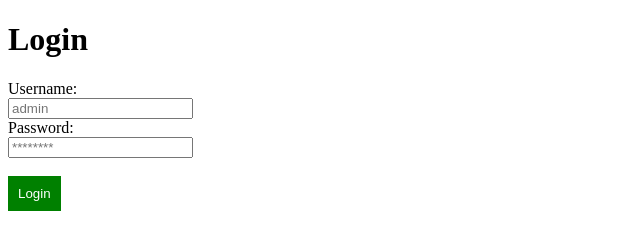
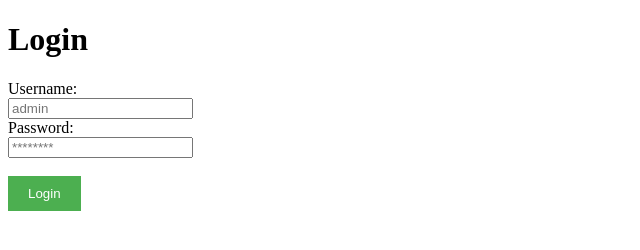
Before and after one commit to iamneo-production/dcbeafbbfcd305677739bfdbccbfebeddone, a plain HTML site: page public/index.html in a window 1280 px wide. Shown: the whole page, without its empty margins (0-640 px from the left). Drawn offline with Linux system fonts and the light colour scheme.

Commit message:
Backup Commit

```diff
--- a/public/index.html
+++ b/public/index.html
@@ -11,10 +11,13 @@ h1{
     align:center;
 }
 button{
-    padding:10px ;
-    background-color: green;
-    border:green;
+    padding:10px 20px 10px 20px;
+    background-color: #4CAF50;
+    border:none;
     color:white;
+}
+button:hover {
+  cursor:pointer;
 }
 
   </style>
```
